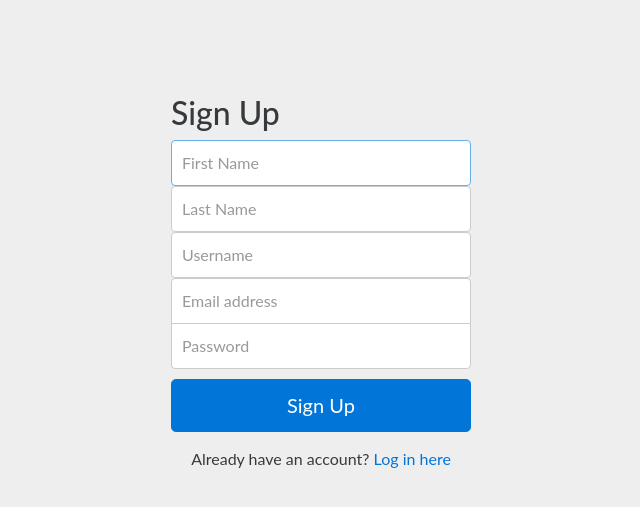
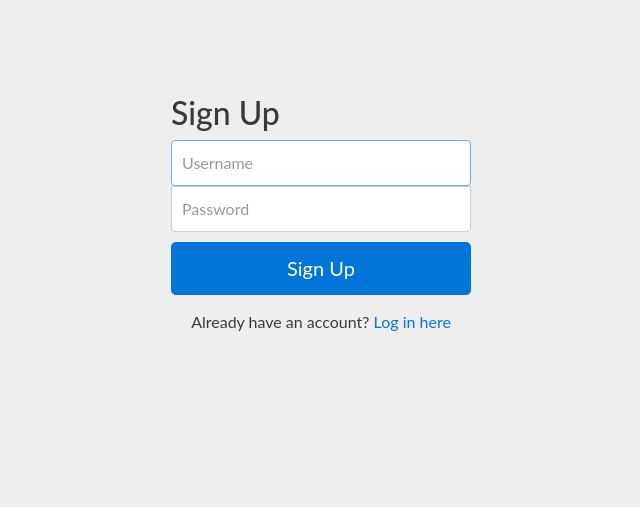
Before and after one commit to joelrojo/recordly, a Django app: page /signup in a window 1280 px wide. Shown: the top 507 px of the page, without its empty margins (319-959 px from the left). Run offline with Django 3.2, Linux system fonts and the light colour scheme; some libraries are stand-ins or nearby versions.

Commit message:
username only

```diff
--- a/app/templates/app/base.html
+++ b/app/templates/app/base.html
@@ -34,14 +34,17 @@
           <li class="nav-item">
             <a class="nav-link" href="{% url 'favorites' %}">Favorites</a>
           </li>
-          <li class="nav-item">
-            <a class="nav-link" href="{% url 'logout' %}">Logout</a>
-          </li>
         </ul>
-        <form class="form-inline pull-xs-right">
-          <input class="form-control" type="text" placeholder="Search your collection">
-          <button class="btn btn-primary" type="submit">Search</button>
-        </form>
+        <div class="pull-xs-right">
+          <ul class="nav navbar-nav">
+            <li class="nav-item">
+              <a class="nav-link" href="{% url 'logout' %}" style="color:#fff">Welcome, {{ request.user.username }}!</a>
+            </li>
+            <li class="nav-item">
+              <a class="nav-link" href="{% url 'logout' %}">Logout</a>
+            </li>
+          </ul>
+        </div>
       </nav>
     {% endif %}
     <div class="container">
--- a/app/templates/app/signup.html
+++ b/app/templates/app/signup.html
@@ -16,17 +16,8 @@
         </div>
     {% endif %}
 
-    <label class="sr-only">First Name</label>
-    <input type="text" name="first_name" class="form-control" placeholder="First Name" required autofocus>
-
-    <label class="sr-only">Last Name</label>
-    <input type="text" name="last_name" class="form-control" placeholder="Last Name" required>
-
     <label class="sr-only">Username</label>
-    <input type="text" name="username" class="form-control" placeholder="Username" required>
-
-    <label class="sr-only">Email address</label>
-    <input type="email" name="email" class="form-control" placeholder="Email address" required>
+    <input type="text" name="username" class="form-control" placeholder="Username" required autofocus>
 
     <label class="sr-only">Password</label>
     <input type="password" name="password" class="form-control" placeholder="Password" required>
--- a/app/views.py
+++ b/app/views.py
@@ -46,24 +46,26 @@ def signup_user(request):
 
     c = {}
     if request.method == 'POST':
-        new_user = User.objects.create_user(
-            username=request.POST['username'],
-            first_name=request.POST['first_name'],
-            last_name=request.POST['last_name'],
-            email=request.POST['email'],
-            password=request.POST['password']
-        )
-        new_user.save()
-
-        user = authenticate(
-            username=request.POST['username'],
-            password=request.POST['password']
-        )
-        if user is not None:
-            login(request, user)
-            return redirect(settings.LOGIN_REDIRECT_URL)
-        else:
-            c['error'] = 'Sign up failed. Please try again.'
+        try:
+            new_user = User.objects.create_user(
+                username=request.POST['username'],
+                password=request.POST['password']
+            )
+            new_user.save()
+            print "NEW USER"
+            user = authenticate(
+                username=request.POST['username'],
+                password=request.POST['password']
+            )
+            print "USER AUTH"
+            if user is not None:
+                login(request, user)
+                print "USER LOGIN"
+                return redirect(settings.LOGIN_REDIRECT_URL)
+            else:
+                c['error'] = 'Login failed. Please try again.'
+        except:
+            c['error'] = 'That username already exists.'
 
     return render(request, 'app/signup.html', c)
 
```
